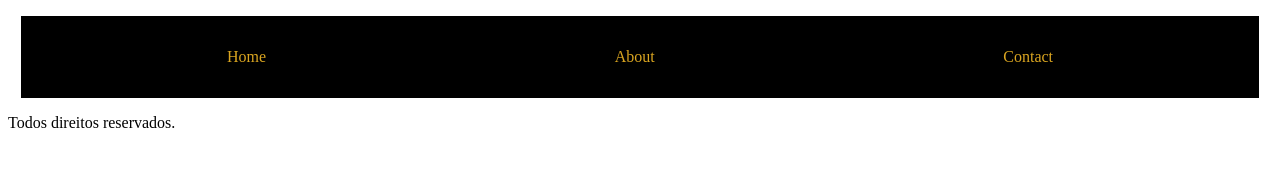
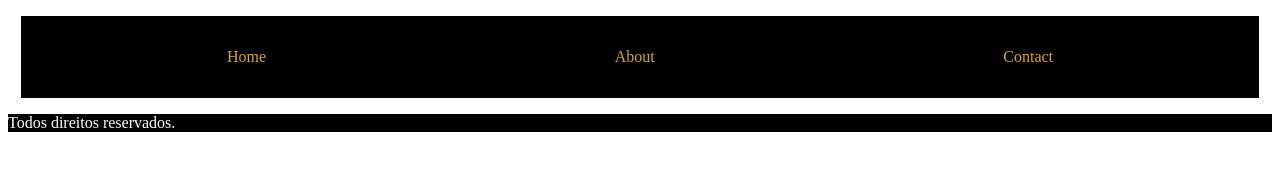
Before and after one commit to LeonardoGSena/teste_repositorio, a plain HTML site: page index.html in a window 1280 px wide. Drawn offline with Linux system fonts and the light colour scheme.

Commit message:
adicionando estilo ao footer

```diff
--- a/style.css
+++ b/style.css
@@ -26,3 +26,8 @@ ul li a {
 ul li a:hover {
     text-decoration: underline;
 }
+
+footer {
+    background-color: #000;
+    color: #fff;
+}
```
